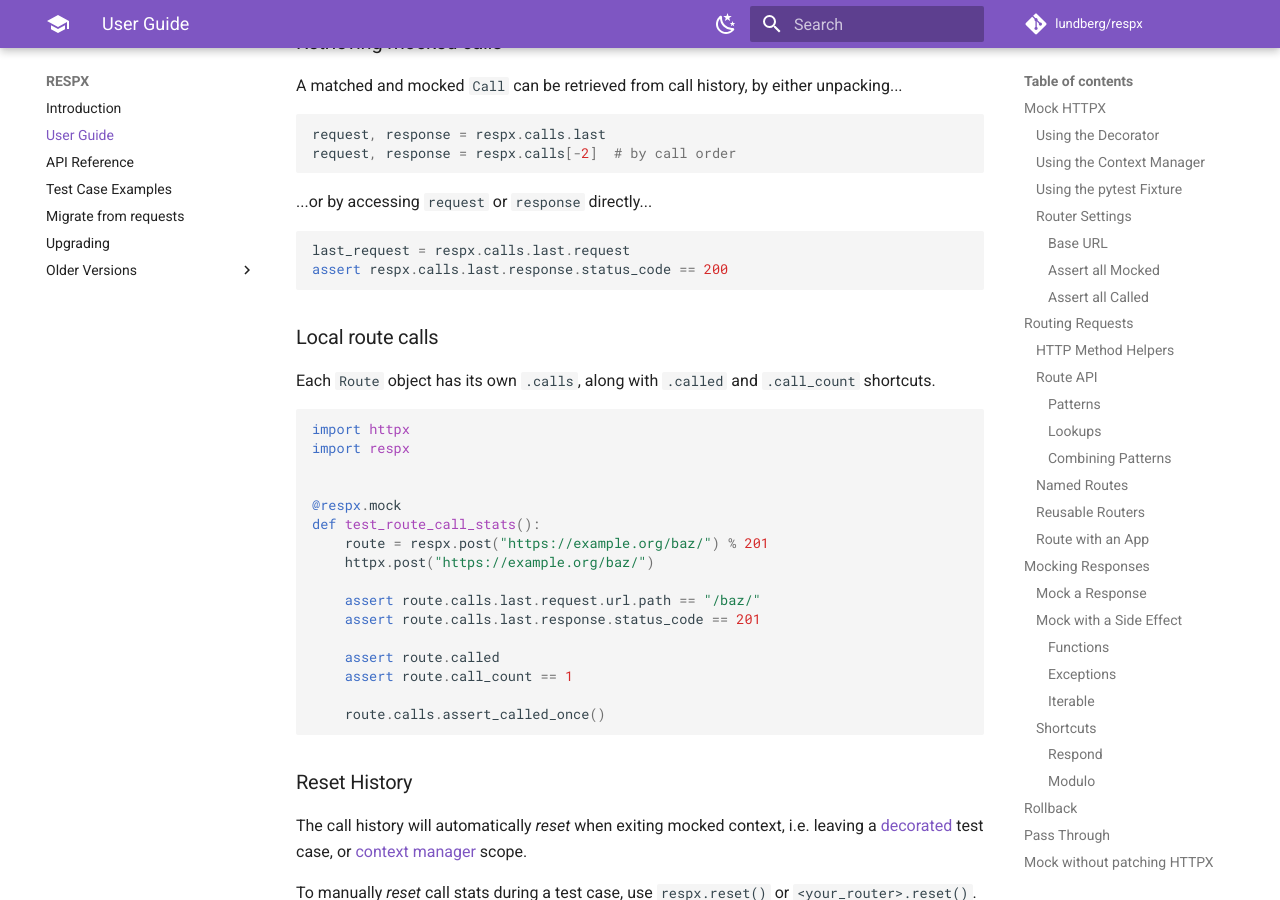
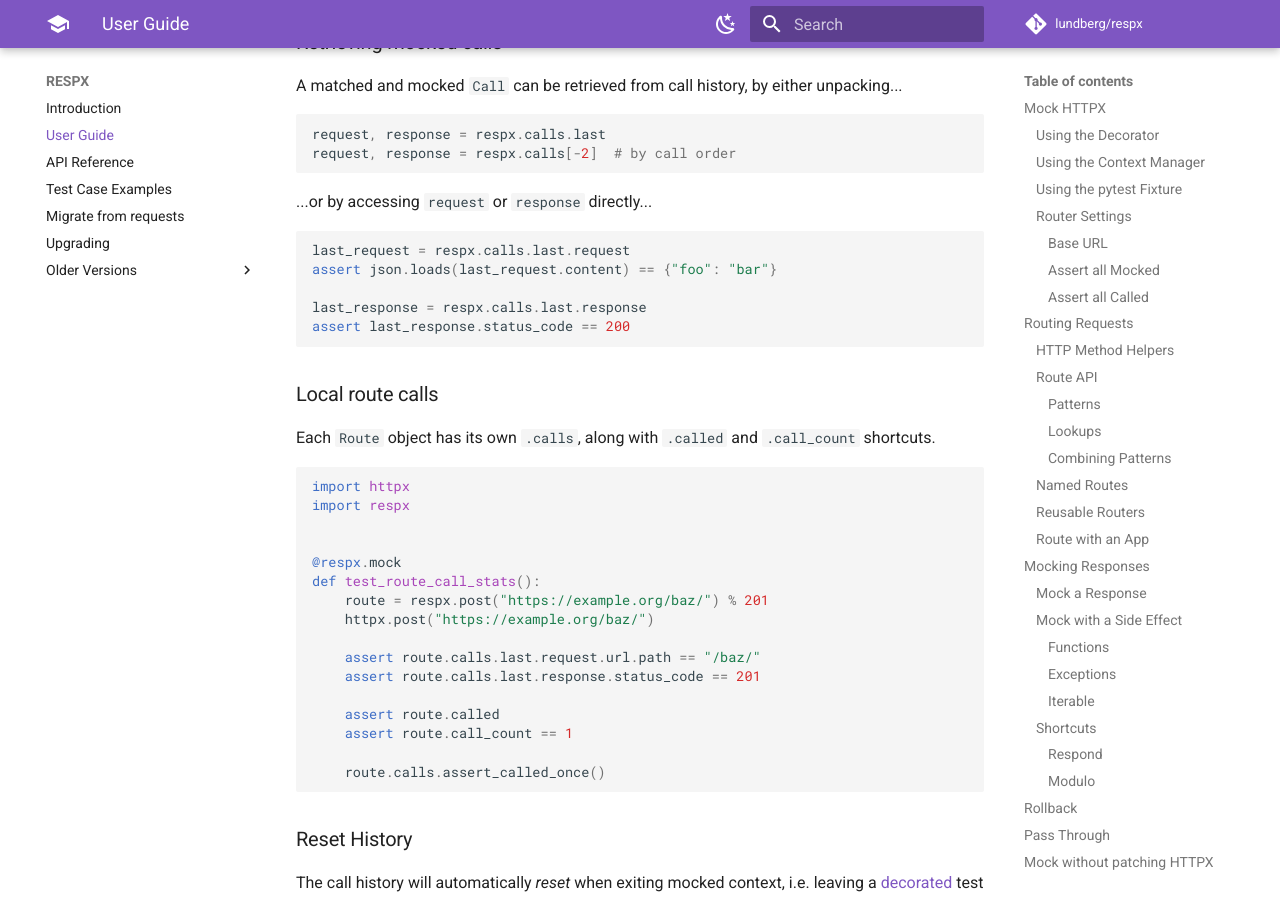
Before and after one commit to lundberg/respx, an MkDocs documentation site: the page built from docs/guide.md, in a window 1280 px wide and 900 px high, scrolled down 13585 px. Built offline with MkDocs 1.6.1 and Material for MkDocs 9.7.7, drawn with Linux system fonts in a browser that asks for light colours; comment, search, counter and statistics services are not loaded.

Commit message:
Enhance docs on retrieving mocked calls (#230)
Co-authored-by: Jonas Lundberg <jonas@5monkeys.se>

````diff
--- a/docs/guide.md
+++ b/docs/guide.md
@@ -672,7 +672,10 @@ request, response = respx.calls[-2]  # by call order
 
 ``` python
 last_request = respx.calls.last.request
-assert respx.calls.last.response.status_code == 200
+assert json.loads(last_request.content) == {"foo": "bar"}
+
+last_response = respx.calls.last.response
+assert last_response.status_code == 200
 ```
 
 ### Local route calls
````
